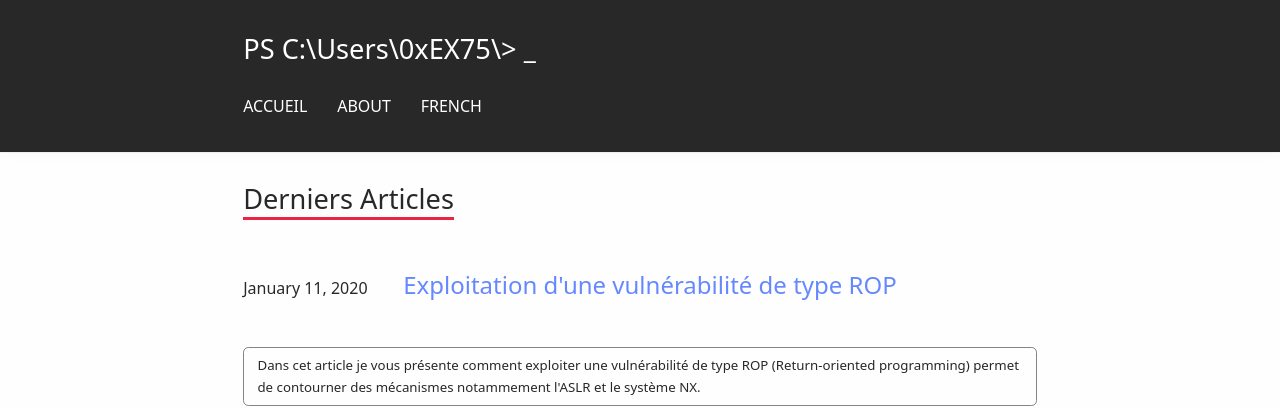
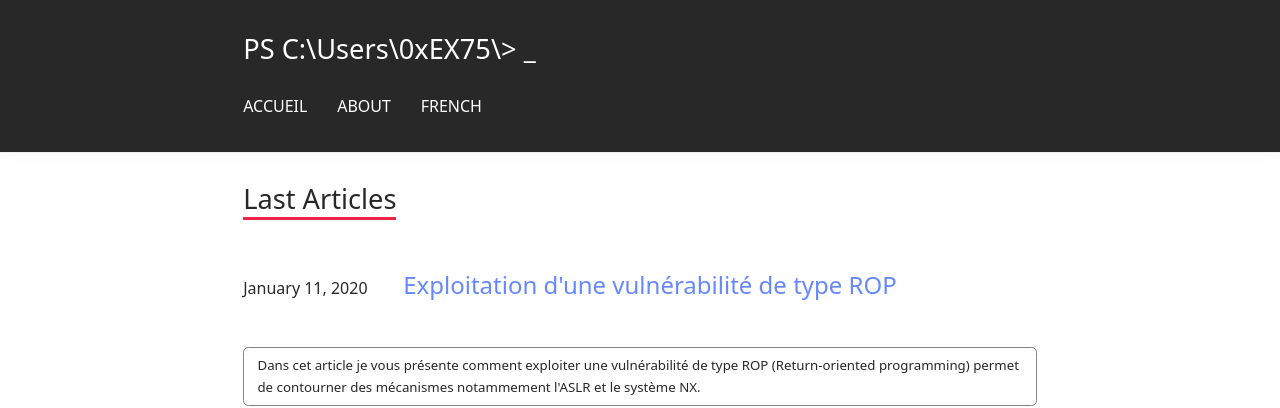
Before and after one commit to 0xex75-english/0xex75-english.github.io, a Jekyll site: the page built from index.html, in a window 1280 px wide. Shown: the top 408 px of the page. Built offline with Jekyll 4.4.1, drawn with Linux system fonts in a browser that asks for light colours; the list of posts is cut into pages by our own code.

Commit message:
Update home.html

```diff
--- a/_layouts/home.html
+++ b/_layouts/home.html
@@ -43,7 +43,7 @@ layout: default
 {% else %}
 <article class="archive">
   {{ content }}
-  <header><h1 class="test">Derniers Articles</h1></header>
+  <header><h1 class="test">Last Articles</h1></header>
   {% for post in site.posts %}
   {%- assign date_format = site.date_format | default: "%B %d, %Y" -%}
   <div>
```
